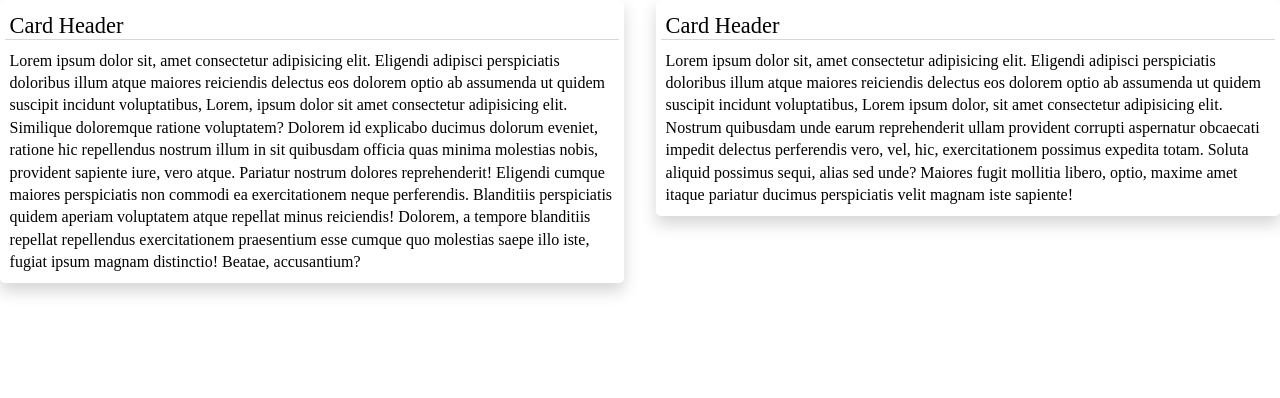
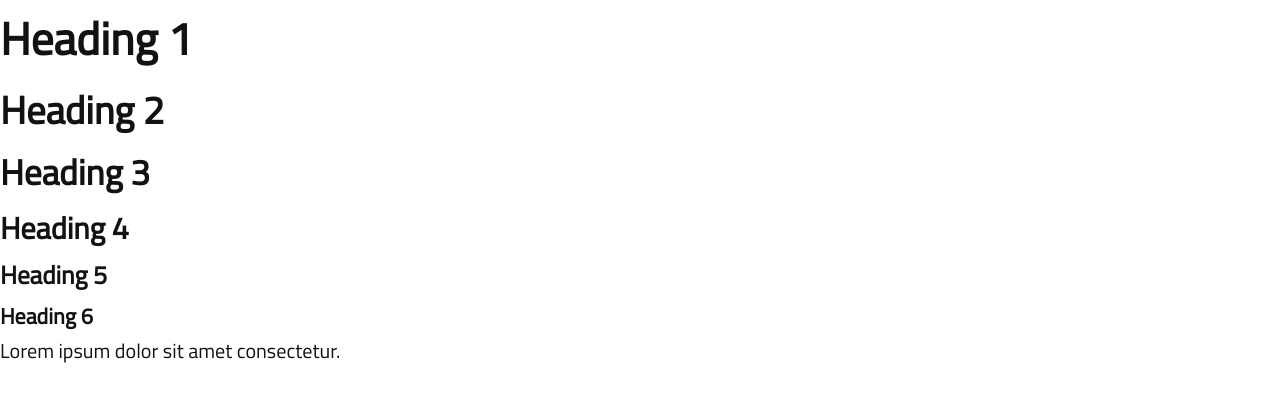
Before and after one commit to slintcss/slintcss, a website: page index.html in a window 1280 px wide. Drawn offline with Linux system fonts and the light colour scheme.

Commit message:
typography created and card component was edited

```diff
--- a/index.html
+++ b/index.html
@@ -10,13 +10,19 @@
 </head>
 
 <body>
-
+  <h1>Heading 1</h1>
+  <h2>Heading 2</h2>
+  <h3>Heading 3</h3>
+  <h4>Heading 4</h4>
+  <h5>Heading 5</h5>
+  <h6>Heading 6</h6>
+  <p>Lorem ipsum dolor sit amet consectetur.</p>
 
   <section class="grid-test">
-    <div class="row">
+    <!-- <div class="row">
       <div class="col-2-md">
-        <div class="card-animate-y">
-          <div class="card-animate-y-flip card-animate-y-flip-front">
+        <div class="card-animate">
+          <div class="card-animate-y card-animate-y-front">
             <div class="card-header">
               Card Header
             </div>
@@ -36,7 +42,7 @@
             </div>
           </div>
 
-          <div class="card-animate-y-flip card-animate-y-flip-back">
+          <div class="card-animate-y card-animate-y-back">
             <div class="card-body">
               I AM BACK
             </div>
@@ -44,8 +50,8 @@
         </div>
       </div>
       <div class="col-2-md">
-        <div class="card-animate-x">
-          <div class="card-animate-x-flip card-animate-x-flip-front">
+        <div class="card-animate">
+          <div class="card-animate-x card-animate-x-front">
             <div class="card-header">
               Card Header
             </div>
@@ -61,7 +67,7 @@
             </div>
           </div>
 
-          <div class="card-animate-x-flip card-animate-x-flip-back">
+          <div class="card-animate-x card-animate-x-back">
             <div class="card-body">
               I AM BACK
             </div>
@@ -70,7 +76,7 @@
       </div>
     </div>
 
-    <!-- <div class="row">
+     <div class="row">
       <div class="col-3-md">Col 1 of 3</div>
       <div class="col-3-md">Col 1 of 3</div>
       <div class="col-3-md">Col 1 of 3</div>
--- a/sass/abstracts/_variables.scss
+++ b/sass/abstracts/_variables.scss
@@ -1,6 +1,7 @@
 // colors
 $color-white: #ffffff;
 $color-black: #000;
+$color-black-2: #131212;
 $color-grey: #d8d6d6;
 
 // FONT
--- a/sass/base/_base.scss
+++ b/sass/base/_base.scss
@@ -6,6 +6,10 @@
   box-sizing: inherit;
 }
 
+html {
+  font-size: 105%;
+}
+
 body {
   box-sizing: border-box;
 }
--- a/sass/base/_typography.scss
+++ b/sass/base/_typography.scss
@@ -0,0 +1,43 @@
+@import url('https://fonts.googleapis.com/css?family=Titillium+Web');
+
+body {
+  font-family: 'Titillium Web',
+    sans-serif;
+  line-height: 1.7;
+  color: $color-black-2;
+}
+
+h1,
+.display-1 {
+  font-size: 2.7rem;
+}
+
+h2,
+.display-2 {
+  font-size: 2.3rem;
+}
+
+h3,
+.display-3 {
+  font-size: 2.1rem;
+}
+
+h4,
+.display-4 {
+  font-size: 1.8rem;
+}
+
+h5,
+.display-5 {
+  font-size: 1.5rem;
+}
+
+h6,
+.display-6 {
+  font-size: 1.3rem;
+}
+
+p,
+.paragraph {
+  font-size: 1.2rem;
+}
--- a/sass/components/_card.scss
+++ b/sass/components/_card.scss
@@ -6,7 +6,7 @@
   margin-bottom: 1rem;
 
   &-header {
-    height: 2.5rem;
+    height: 3.5rem;
     padding: .8rem .3rem 0 .3rem;
     margin: 0 .3rem;
     overflow: hidden;
@@ -23,13 +23,13 @@
   }
 }
 
-.card-animate-x {
+.card-animate {
   position: relative;
   perspective: 150rem;
   -webkit-perspective: 100rem;
   margin-bottom: .6rem;
 
-  &-flip {
+  &-x {
     width: 100%;
     height: inherit;
     overflow: hidden;
@@ -46,22 +46,22 @@
     }
   }
 
-  &:hover &-flip-front {
+  &:hover &-x-front {
     transform: rotateY(-180deg);
   }
 
-  &:hover &-flip-back {
+  &:hover &-x-back {
     transform: rotateY(0);
   }
 }
 
-.card-animate-y {
+.card-animate {
   position: relative;
   perspective: 150rem;
   -webkit-perspective: 100rem;
   margin-bottom: .6rem;
 
-  &-flip {
+  &-y {
     width: 100%;
     height: inherit;
     overflow: hidden;
@@ -78,11 +78,11 @@
     }
   }
 
-  &:hover &-flip-front {
+  &:hover &-y-front {
     transform: rotateX(-180deg);
   }
 
-  &:hover &-flip-back {
+  &:hover &-y-back {
     transform: rotateY(0);
   }
 }
```
Also changed, not shown: css/slintcss.css.
